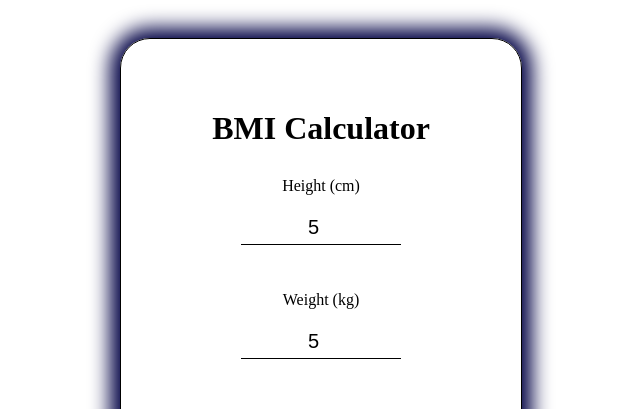
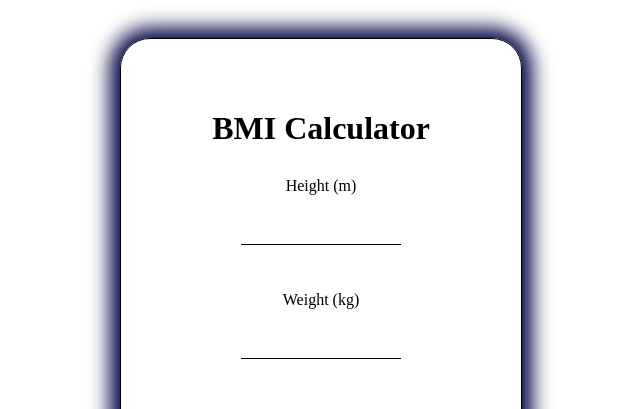
Before and after one commit to Gulzarokz/BMI-calculator, a plain HTML site: page index.html in a window 1280 px wide. Both pictures are taken after typing "5", "5" into the empty fields and a click on the button "Calculate". Shown: the top 409 px of the page, 319-959 px from the left. Drawn offline with Linux system fonts and the light colour scheme.

Commit message:
add to empty input field after calculate

```diff
--- a/index.html
+++ b/index.html
@@ -11,7 +11,7 @@
         <div class="container">
             <h1>BMI Calculator</h1>
 
-            <p>Height (cm)</p>
+            <p>Height (m)</p>
             <input type="number" id="height" value="">
 
             <p>Weight (kg)</p>
--- a/index.js
+++ b/index.js
@@ -14,6 +14,7 @@ function calculateBmi() {
 
     if(!height || isNaN(height) || height < 0) {
 
+
         result.innerText = "Please provide valid height";
 
     }
@@ -28,20 +29,20 @@ function calculateBmi() {
 
     // using the if else if to verify the required condition
 
-    if(bmi < 18.5)
+    if (bmi < 18.5)
     {
         result.innerText = `You are under Weigth: ${bmi}`;
     }
 
-    else if(bmi >= 18.5 && bmi < 24.9)
+    else if (bmi >= 18.5 && bmi < 24.9)
     {
         result.innerText = `You are normal Weight: ${bmi}`;
     }
-    else if(bmi >= 25 && bmi < 29.9)
+    else if (bmi >= 25 && bmi < 29.9)
      {
         result.innerText = `You are OverWeight: ${bmi}`;
     }
-    else if(bmi >= 30 && bmi < 34.9)
+    else if (bmi >= 30 && bmi < 34.9)
     {
         result.innerText = `obesity: ${bmi}`;
     }
@@ -50,4 +51,7 @@ function calculateBmi() {
         result.innerText = ` Extrem obesity: ${bmi}`;
     }
 
+    document.getElementById("weight").value = '';
+    document.getElementById("height").value = '';
+
     }
--- a/style.css
+++ b/style.css
@@ -1,7 +1,9 @@
-
 body{
     display: flex;
     justify-content: center;
+    /* background-color: cadetblue; */
+
+
 }
 .container{
     margin-top: 30px;
```
Also changed, not shown: images/background images.jpg (added).
